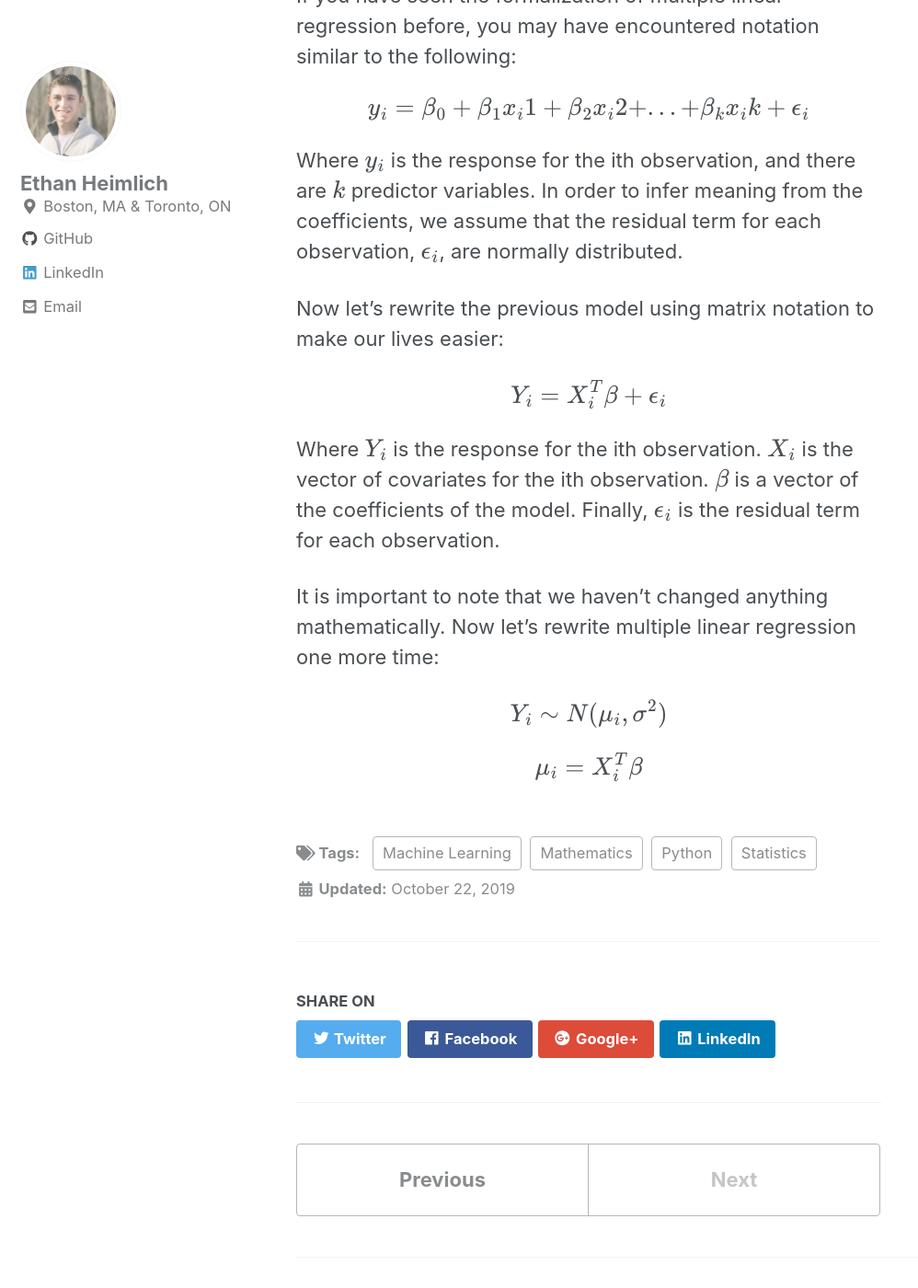
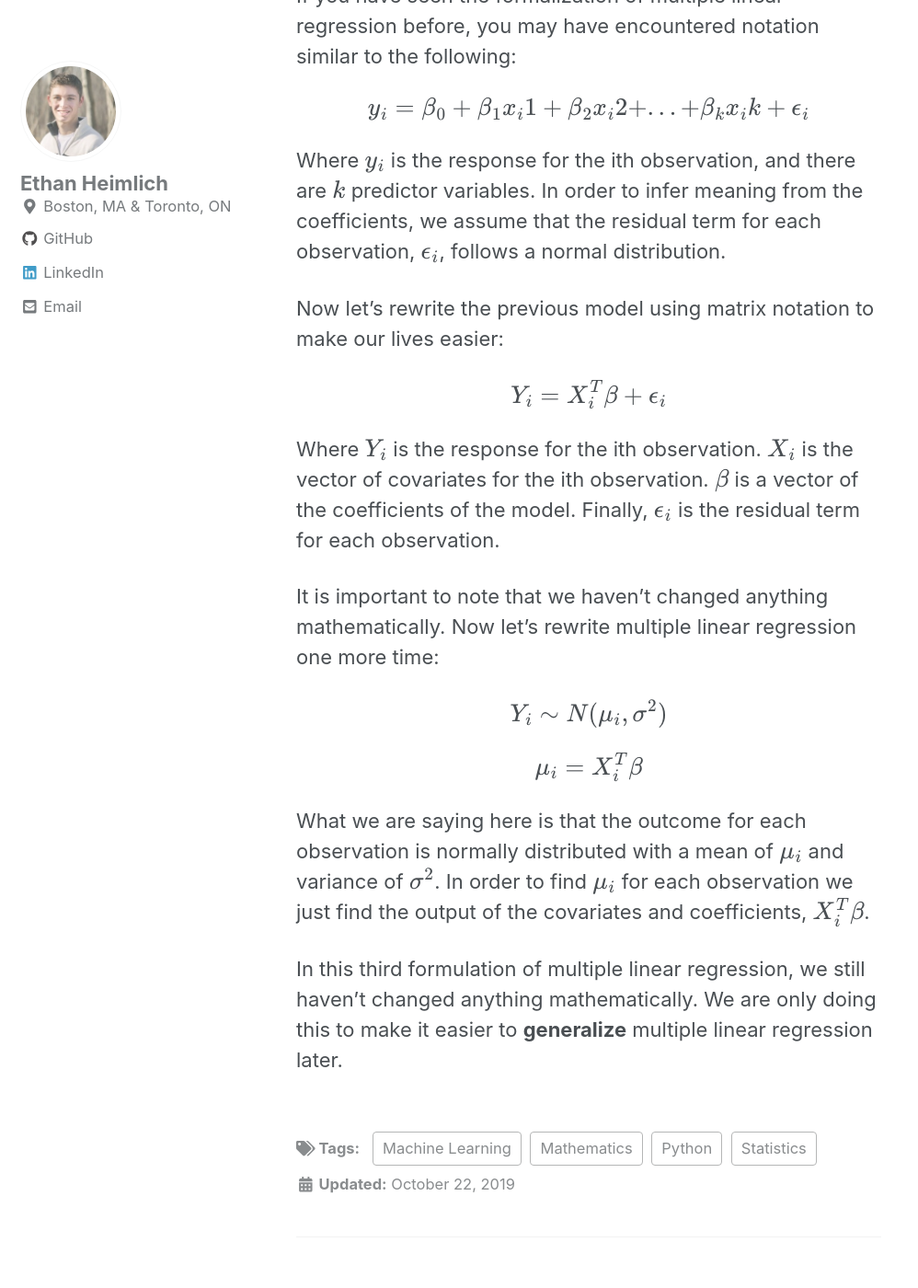
Before and after one commit to eheimlich/eheimlich.github.io, a Jekyll site: the page built from _posts/2019-10-22-generalized_linear_models.md, in a window 1280 px wide and 1400 px high, scrolled down 1169 px. Shown: the whole window at 92% size, without its empty margins (0-998 px from the left). Built offline with Jekyll 4.4.1, drawn with Linux system fonts in a browser that asks for light colours; cached includes are drawn as plain includes; nearby versions of some CDN libraries; formulas are drawn with MathJax 3.

Commit message:
Started linear regression section

```diff
--- a/_posts/2019-10-22-generalized_linear_models.md
+++ b/_posts/2019-10-22-generalized_linear_models.md
@@ -24,8 +24,8 @@ If you have seen the formalization of multiple linear regression before, you may
 $$ y_i = \beta_0 + \beta_1 x_i1 + \beta_2 x_i2 + ...+ \beta_k x_ik + \epsilon_i $$
 
 Where $$y_i$$ is the response for the ith observation, and there are $$k$$ predictor variables. In order to infer
-meaning from the coefficients, we assume that the residual term for each observation, $$\epsilon_i$$, are normally
-distributed.
+meaning from the coefficients, we assume that the residual term for each observation, $$\epsilon_i$$, follows a normal
+distribution.
 
 Now let's rewrite the previous model using matrix notation to make our lives easier:
 
@@ -39,3 +39,7 @@ It is important to note that we haven't changed anything mathematically. Now let
 $$Y_i \sim N(\mu_i, \sigma^2)$$
 
 $$\mu_i = X_i^T \beta $$
+
+What we are saying here is that the outcome for each observation is normally distributed with a mean of $$\mu_i$$ and variance of $$\sigma^2$$. In order to find $$\mu_i$$ for each observation we just find the output of the covariates and coefficients, $$ X_i^T \beta$$.
+
+In this third formulation of multiple linear regression, we still haven't changed anything mathematically. We are only doing this to make it easier to **generalize** multiple linear regression later.
```
